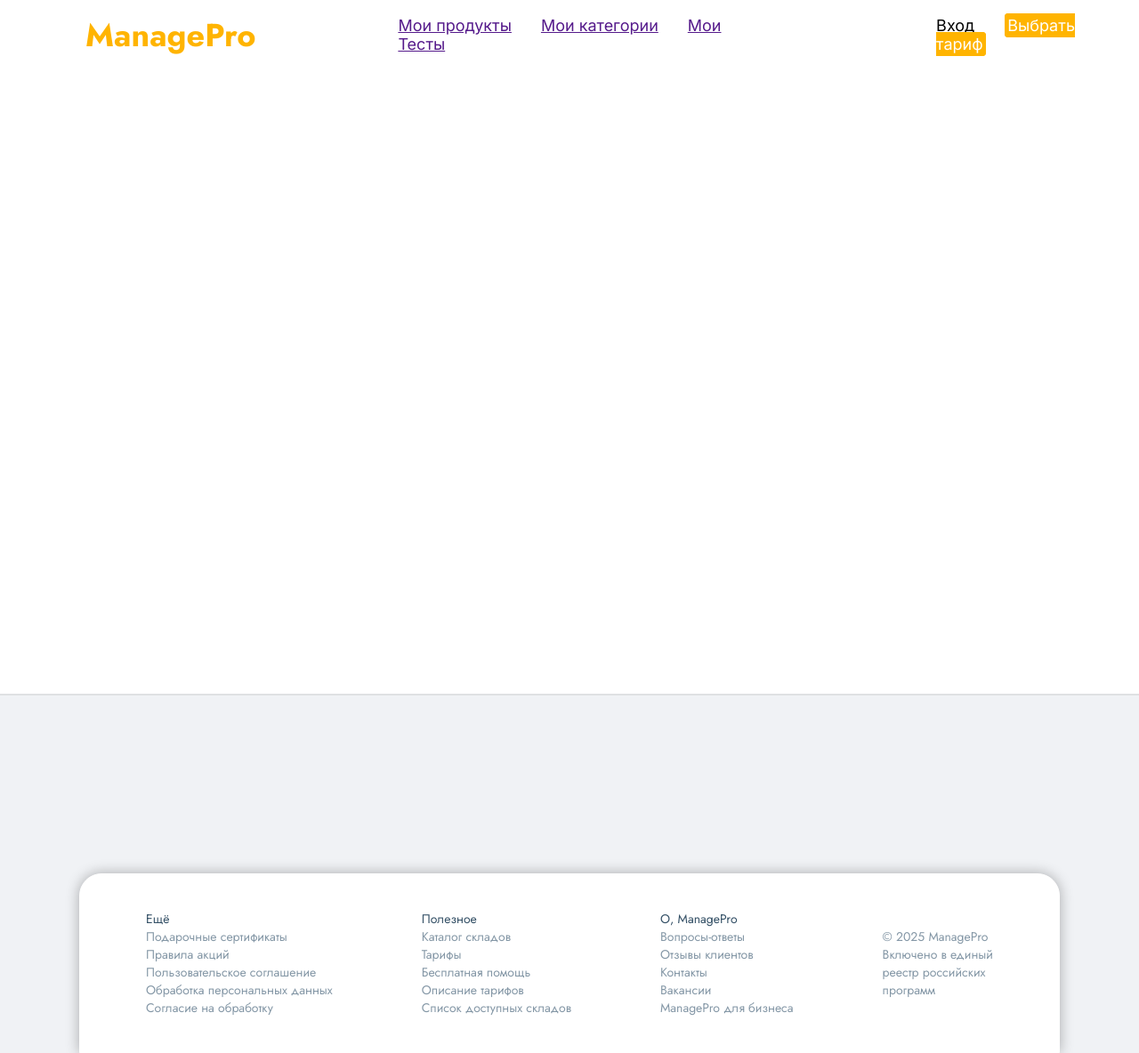
After one commit to Neumann96/ManagePro, a Django app: page /products/ in a window 1280 px wide. The commit adds this page. Shown: the whole page at 89% size. Run offline with Django 5.2, Linux system fonts and the light colour scheme.

Commit message:
add base

```diff
--- a/managepro/static/css/style.css
+++ b/managepro/static/css/style.css
@@ -84,7 +84,30 @@ li {
     background-size: 1150px;
     background-position: right;
     background-repeat: no-repeat;
-    background-
+}
+
+.main-products {
+    display: flex;
+    flex-direction: column;
+    align-items: center;
+    background-color: white;
+    padding-bottom: 60px;
+}
+
+.main-products-grid {
+    font-family: "Inter", serif;
+    font-size: 20px;
+    background-color: white;
+    text-align: center;
+    padding: 0px 250px;
+    padding-bottom: 50px;
+    display: grid;
+    grid-template-columns: repeat(2, 274px);
+    grid-template-rows: repeat(2, 256px);
+    justify-items: center;
+    justify-content: center;
+    grid-row-gap: 80px;
+    grid-column-gap: 100px;
 }
 
 .main-text {
--- /dev/null
+++ b/managepro/templates/base.html
@@ -0,0 +1,74 @@
+{% load static %}
+<!--<!DOCTYPE html>-->
+<html lang="en">
+<head>
+    <meta charset="UTF-8">
+    <meta name="viewport" content="width=device-width, initial-scale=1.0">
+    <title>Sky Mood</title>
+    <link rel="stylesheet" href="{% static 'css/style.css' %}">
+</head>
+<body>
+    <header class="header">
+        <nav class="head-text">
+            <a href="index.html" class="name"><h2>ManagePro</h2></a>
+            <ul>
+                <li><a href="">Мои продукты</a></li>
+                <li><a href="">Мои категории</a></li>
+                <li><a href="">Мои </a></li>
+                <li><a href="">Тесты</a></li>
+            </ul>
+            <ul>
+                <li>
+                    <a class="enter" href="" target="_blank">Вход</a>
+                </li>
+                <li>
+                    <a class="choose" href="" target="_blank">Выбрать тариф</a>
+                </li>
+            </ul>
+        </nav>
+    </header>
+
+    <div class="main-products">
+        <div class="main-products-grid">
+
+        </div>
+    </div>
+
+    <hr>
+
+    <footer class="basement">
+        <div class="basement-flex">
+            <p>
+                <span class="basement-main-text">Ещё</span><br>
+                Подарочные сертификаты<br>
+                Правила акций<br>
+                Пользовательское соглашение<br>
+                Обработка персональных данных<br>
+                Согласие на обработку
+            </p>
+            <p>
+                <span class="basement-main-text">Полезное</span><br>
+                Каталог складов<br>
+                Тарифы<br>
+                Бесплатная помощь<br>
+                Описание тарифов<br>
+                Список доступных складов
+            </p>
+            <p>
+                <span class="basement-main-text">О, ManagePro</span><br>
+                Вопросы-ответы<br>
+                Отзывы клиентов<br>
+                Контакты<br>
+                Вакансии<br>
+                ManagePro для бизнеса
+            </p>
+            <p>
+                © 2025 ManagePro<br>
+                Включено в единый<br>
+                реестр российских<br>
+                программ
+            </p>
+        </div>
+    </footer>
+</body>
+</html>
--- a/managepro/urls.py
+++ b/managepro/urls.py
@@ -7,4 +7,5 @@ from . import views
 urlpatterns = [
     path('', views.main_window, name='main_window'),
     path('admin/', admin.site.urls),
+    path('products/', views.views_products, name='view_products')
 ]
--- a/managepro/views.py
+++ b/managepro/views.py
@@ -7,3 +7,7 @@ from django.shortcuts import render, get_object_or_404
 
 def main_window(request):
     return render(request, 'main.html')
+
+
+def views_products(request):
+    return render(request, 'base.html')
```
Also changed, not shown: managepro/templates/main.html (+4 -4 lines).
